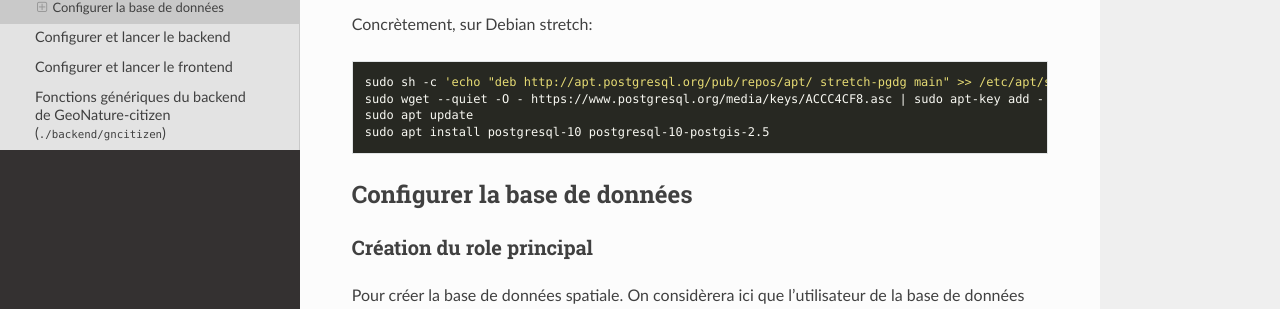
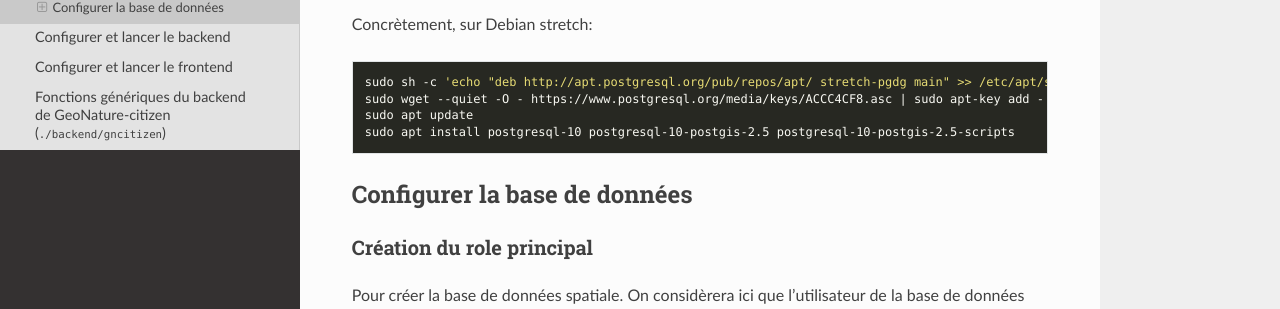
Before and after one commit to PnX-SI/GeoNature-citizen, a Sphinx documentation site: the page built from docs/devs/init_launch_db.rst, in a window 1280 px wide and 1338 px high. Shown: the part 371-680 px from the top of the window. Built offline with Sphinx 7.4.7 and the Read the Docs theme 2.0.0, drawn with Linux system fonts in a browser that asks for light colours.

Commit message:
Update init_launch_db.rst

```diff
--- a/docs/devs/init_launch_db.rst
+++ b/docs/devs/init_launch_db.rst
@@ -20,7 +20,7 @@ Concrètement, sur Debian stretch:
     sudo sh -c 'echo "deb http://apt.postgresql.org/pub/repos/apt/ stretch-pgdg main" >> /etc/apt/sources.list.d/postgresql.list'
     sudo wget --quiet -O - https://www.postgresql.org/media/keys/ACCC4CF8.asc | sudo apt-key add -
     sudo apt update
-    sudo apt install postgresql-10 postgresql-10-postgis-2.5
+    sudo apt install postgresql-10 postgresql-10-postgis-2.5 postgresql-10-postgis-2.5-scripts
 
 Configurer la base de données
 #############################
```
